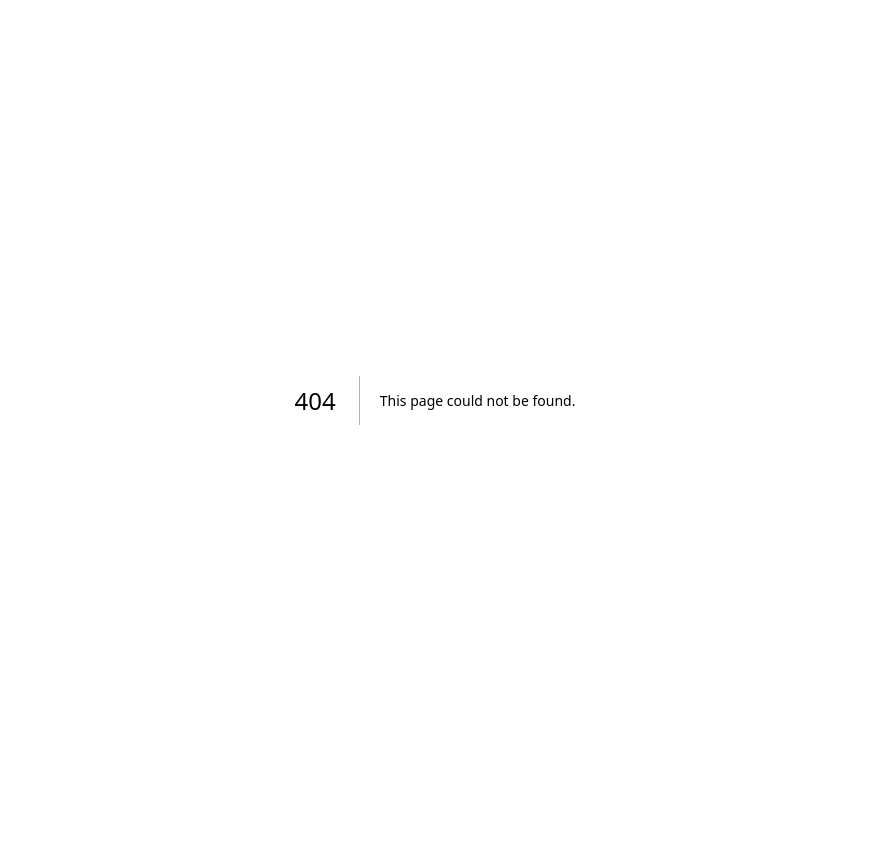
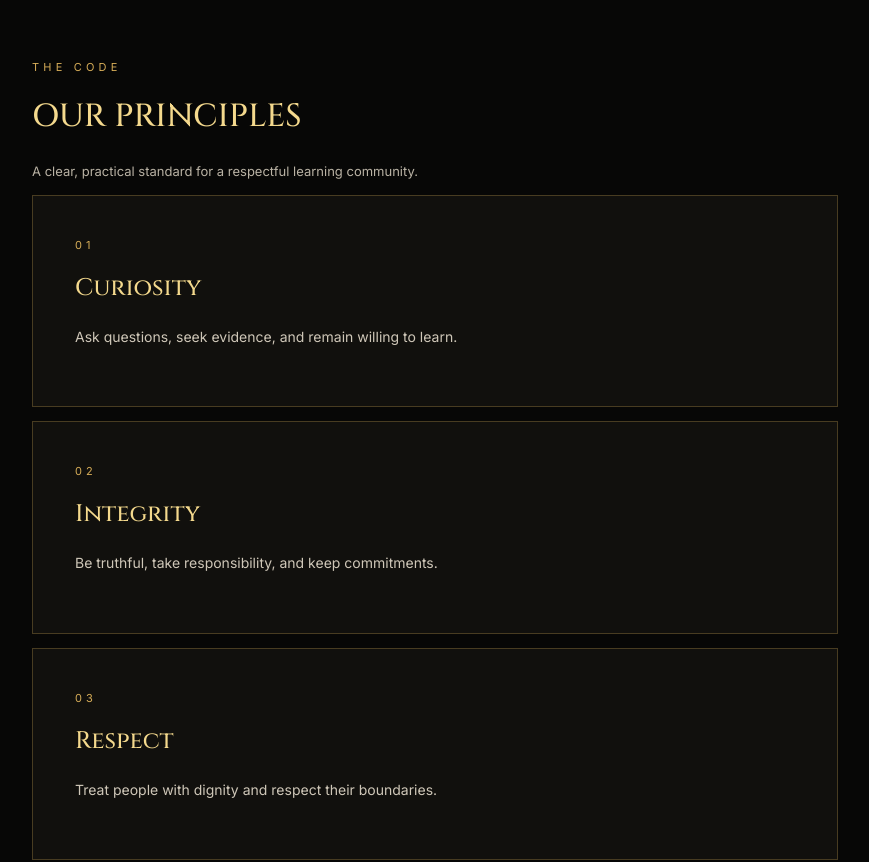
Before and after one commit to javiel628/-, a Next.js app: page /principles in a window 1280 px wide. Before the commit this address had no page. Shown: the top 862 px of the page, without its empty margins (205-1074 px from the left). Before the commit the page ends 800 px from the top, so only its background shows below. Built offline with nearby package versions, Linux system fonts and the light colour scheme.

Commit message:
Add files via upload

```diff
--- /dev/null
+++ b/src/app/principles/page.tsx
@@ -0,0 +1,3 @@
+import Link from "next/link";
+const items=[["01","Curiosity","Ask questions, seek evidence, and remain willing to learn."],["02","Integrity","Be truthful, take responsibility, and keep commitments."],["03","Respect","Treat people with dignity and respect their boundaries."],["04","Privacy","Handle personal information carefully and transparently."],["05","Unity","Work constructively with people who bring different perspectives."],["06","Accountability","Make decisions ethically and accept their consequences."]];
+export default function Principles(){return <main className="page-shell"><div className="eyebrow">The Code</div><h1 style={{fontFamily:"Cinzel,serif",color:"var(--gold2)",fontWeight:500}}>OUR PRINCIPLES</h1><p className="muted">A clear, practical standard for a respectful learning community.</p><div className="stack">{items.map(([n,t,d])=><article className="panel" key={n}><div className="eyebrow">{n}</div><h2 style={{fontFamily:"Cinzel,serif",color:"var(--gold2)",fontWeight:500}}>{t}</h2><p className="section-copy">{d}</p></article>)}</div><p><Link className="btn" href="/membership">Explore Membership</Link></p></main>}
```
